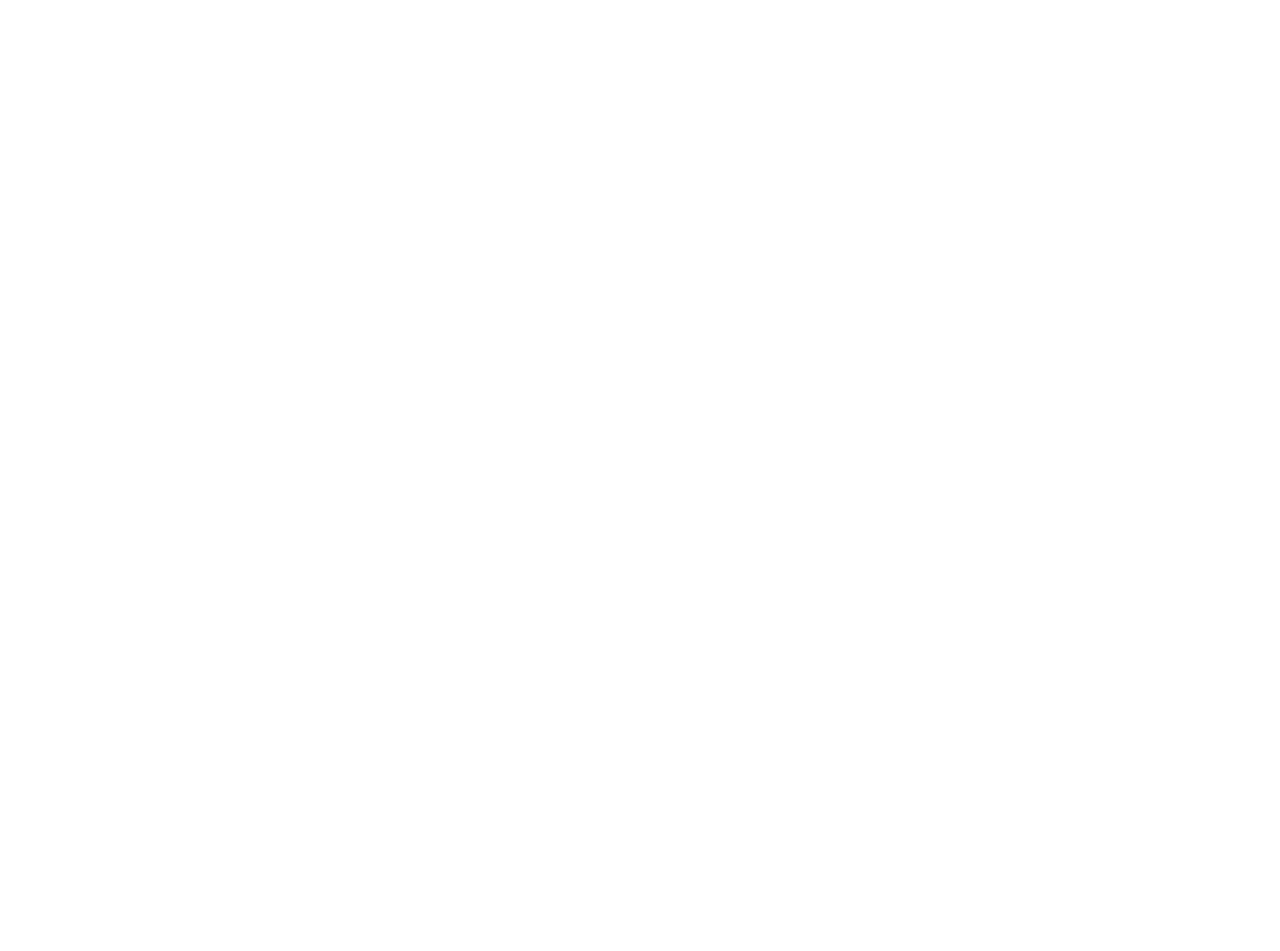
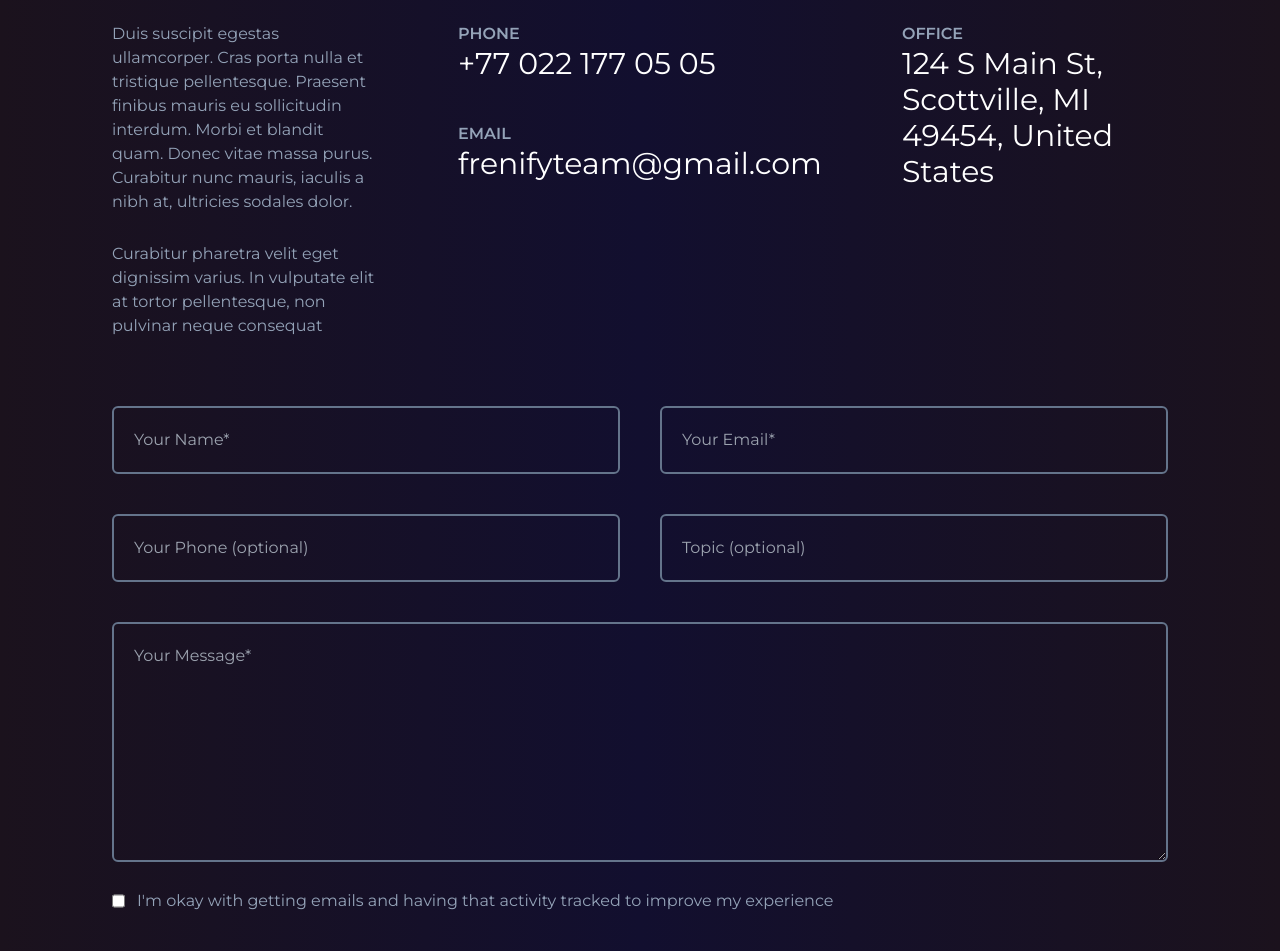
Before and after one commit to JsMarenco/nft-landing, a Next.js app: page / in a window 1280 px wide. Shown: the part 1620-2571 px from the top of the page. Before the commit the page ends 1438 px from the top, so only its background shows below. Built offline with nearby package versions, Linux system fonts and the light colour scheme.

Commit message:
contact elaboration

```diff
--- /dev/null
+++ b/src/components/ContactUs/index.tsx
@@ -0,0 +1,85 @@
+export default function ContactUs() {
+  return (
+    <div>
+      <h1 className="text-white text-center text-4xl py-20 xl:text-6xl xl:pb-32">
+        CONTACT US
+      </h1>
+
+      <div className="flex flex-col gap-5 px-6 xl:flex-row xl:px-28 xl:gap-20 xl:pb-12">
+        <div className="w-full">
+          <p className="text-slate-400 pb-7">
+            Duis suscipit egestas ullamcorper. Cras porta nulla et tristique
+            pellentesque. Praesent finibus mauris eu sollicitudin interdum.
+            Morbi et blandit quam. Donec vitae massa purus. Curabitur nunc
+            mauris, iaculis a nibh at, ultricies sodales dolor.
+          </p>
+          <p className="text-slate-400">
+            Curabitur pharetra velit eget dignissim varius. In vulputate elit at
+            tortor pellentesque, non pulvinar neque consequat
+          </p>
+        </div>
+        <div className="w-full pt-10 xl:pt-0">
+          <span className="text-slate-400 font-semibold">PHONE</span>
+          <p className="text-white hover:text-pink-600 text-3xl pb-10">
+            +77 022 177 05 05
+          </p>
+          <span className="text-slate-400 font-semibold">EMAIL</span>
+          <p className="text-white hover:text-pink-600 text-3xl">
+            frenifyteam@gmail.com
+          </p>
+        </div>
+        <div className="w-full pb-10">
+          <span className="text-slate-400 font-semibold">OFFICE</span>
+          <p className="text-white text-3xl">
+            124 S Main St, Scottville, MI 49454, United States
+          </p>
+        </div>
+      </div>
+
+      <form action="" className="px-5 xl:px-28">
+        <div className="flex flex-col gap-5 py-5 md:flex-row xl:gap-10 xl:pb-10">
+          <input
+            className="bg-transparent border-2 border-slate-500 focus:outline-none focus:border-pink-600 rounded-md w-1/2 p-5 text-white w-full"
+            type="text"
+            placeholder="Your Name*"
+          />
+          <input
+            className="bg-transparent border-2 border-slate-500 focus:outline-none focus:border-pink-600 rounded-md w-1/2 p-5 text-white w-full"
+            type="text"
+            placeholder="Your Email*"
+          />
+        </div>
+        <div className="flex flex-col gap-5 pb-5 md:flex-row xl:gap-10 xl:pb-10">
+          <input
+            className="bg-transparent border-2 border-slate-500 focus:outline-none focus:border-pink-600 rounded-md w-1/2 p-5 text-white w-full"
+            type="text"
+            placeholder="Your Phone (optional)"
+          />
+          <input
+            className="bg-transparent border-2 border-slate-500 focus:outline-none focus:border-pink-600 rounded-md w-1/2 p-5 text-white w-full"
+            type="text"
+            placeholder="Topic (optional)"
+          />
+        </div>
+        <textarea
+          className="bg-transparent border-2 border-slate-500 focus:outline-none focus:border-pink-600 rounded-md w-full h-60 p-5 text-white"
+          name=""
+          id=""
+          placeholder="Your Message*"
+        ></textarea>
+        <div className="flex gap-3 pt-5 pb-10">
+          <input type="checkbox" />
+          <p className="text-slate-400">
+            I'm okay with getting emails and having that activity tracked to
+            improve my experience
+          </p>
+        </div>
+        <input
+          type="submit"
+          value="SEND MESSAGE"
+          className="text-white border-2 border-pink-600 w-60 py-5 rounded-md font-semibold text-sm"
+        />
+      </form>
+    </div>
+  )
+}
--- a/src/pages/index.tsx
+++ b/src/pages/index.tsx
@@ -3,6 +3,7 @@
 import ScrollTop from "@/components/Buttons/ScrollTop"
 import Info from "@/components/Info"
 import Footer from "@/components/Footer"
+import ContactUs from "@/components/ContactUs"
 
 export default function Home() {
   return (
@@ -10,6 +11,7 @@
       <Header />
       <Hero />
       <Info />
+      <ContactUs />
       <Footer />
 
       <ScrollTop />
```
